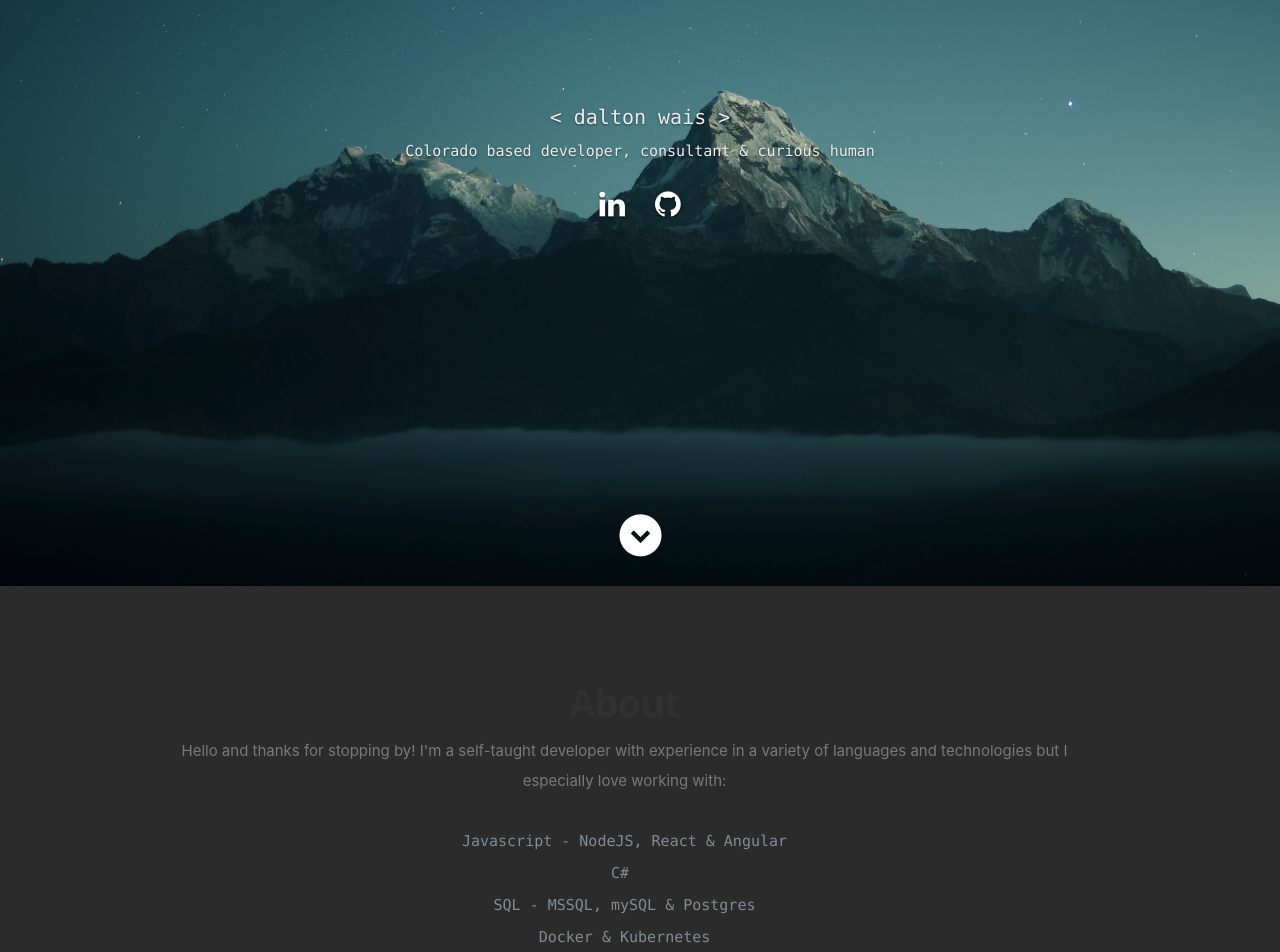
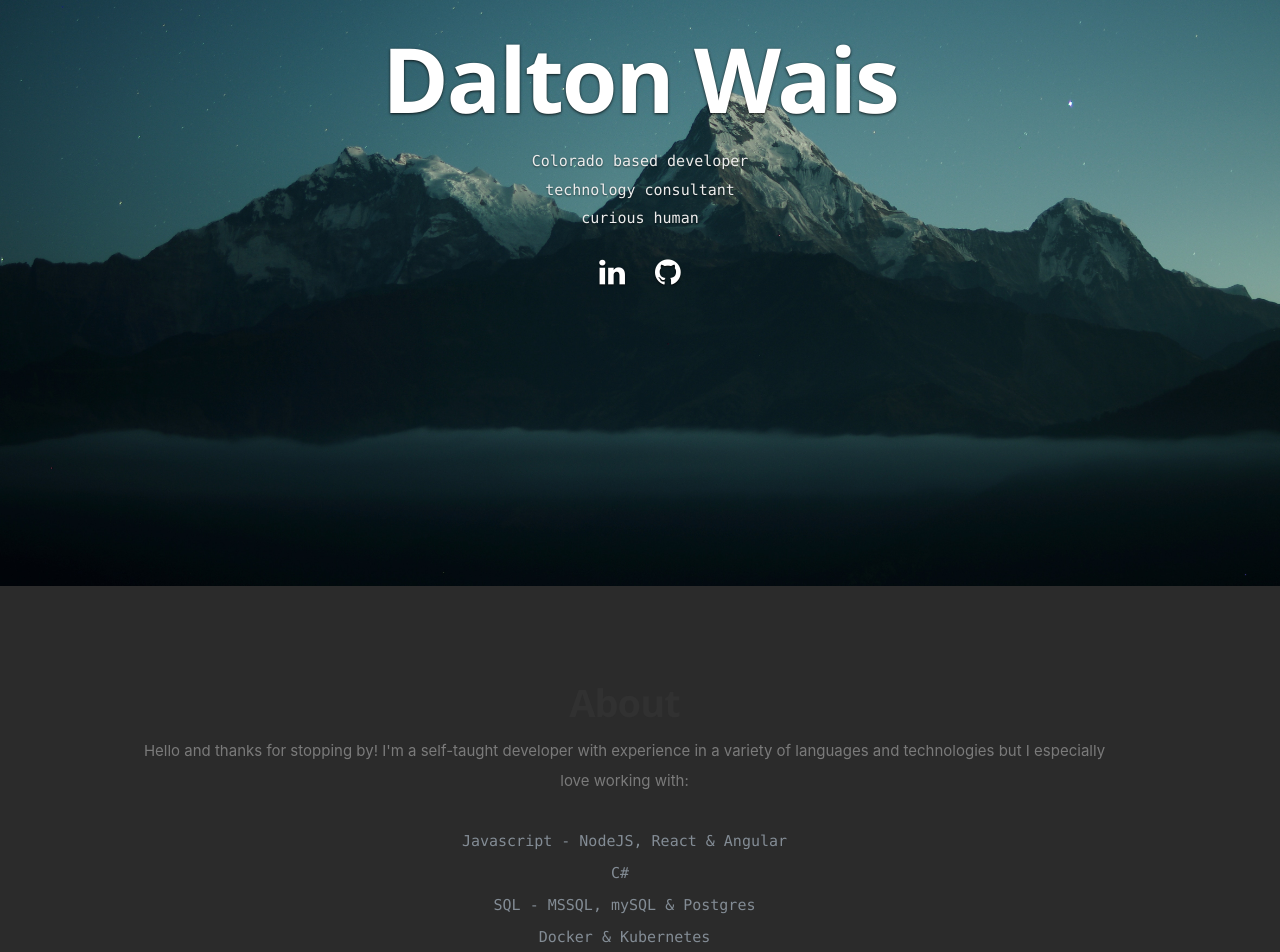
Before and after one commit to gdwais/daltonwais, a React (Create React App) app: page / in a window 1280 px wide. Shown: the part 214-1166 px from the top of the page. Built offline with nearby package versions, Linux system fonts and the light colour scheme.

Commit message:
updates to home

```diff
--- a/src/components/Content.js
+++ b/src/components/Content.js
@@ -27,7 +27,13 @@ constructor(props) {
       <section id={this.state.name}>
       <div className="row">
          <div className="twelve columns main-col">
-            <ReactMarkdown source={markdown} />
+
+      <div className="row banner">
+         <div className="banner-text">
+          <ReactMarkdown source={markdown} />
+         </div>
+      </div>
+
          </div>
       </div>
    </section>
--- a/src/components/Header.js
+++ b/src/components/Header.js
@@ -19,8 +19,12 @@ class Header extends Component {
 
       <div className="row banner">
          <div className="banner-text">
-            <h3><code>{"<"} dalton wais {">"}</code></h3>
-            <h4><code>Colorado based developer, consultant & curious human</code></h4>
+            <h1>Dalton Wais</h1>
+            <h4><code>
+               Colorado based developer<br/>
+               technology consultant<br/>
+               curious human<br/>
+            </code></h4>
             <ul className="social">
                <li key="linkedin"><a href="https://www.linkedin.com/in/daltonwais"><i className="fa fa-linkedin"></i></a></li>
                <li key="github"><a href="https://github.com/gdwais/daltonwais"><i className="fa fa-github"></i></a></li>
@@ -28,11 +32,6 @@ class Header extends Component {
          </div>
       </div>
 
-
-      <p className="scrolldown">
-         <a className="smoothscroll" href="#about"><i className="icon-down-circle"></i></a>
-      </p>
-
    </header>
     );
   }
```
